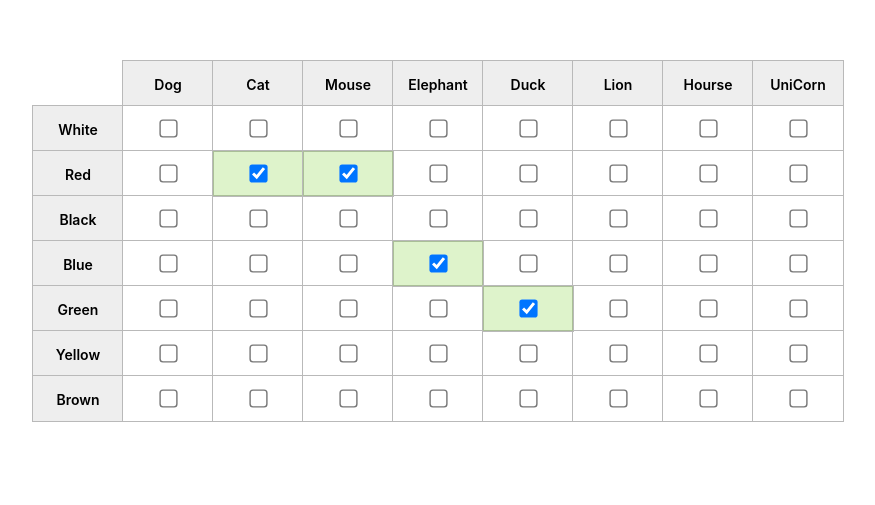
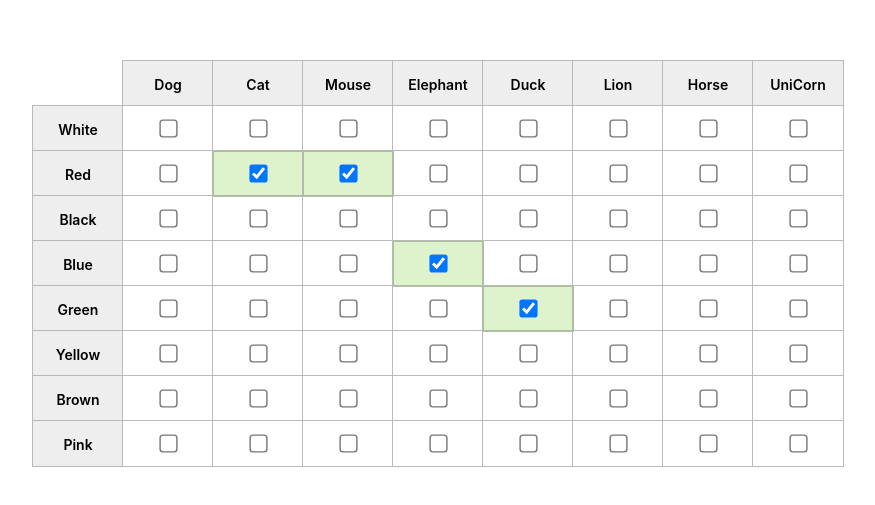
Before and after one commit to TungE610/checkbox-matrix, a React (Create React App) app: page / in a window 1280 px wide. Shown: the part 139-644 px from the top of the page, without its empty margins (267-1142 px from the left). Built offline with nearby package versions, Linux system fonts and the light colour scheme.

Commit message:
add pink to color list

```diff
--- a/src/App.js
+++ b/src/App.js
@@ -3,8 +3,8 @@ import Matrix from './components/checkbox-matrix/checkbox-matrix/CheckboxMatrix'
 
 function App() {
 
-	const twoListData = [['Dog', 'Cat', 'Mouse', 'Elephant', 'Duck', 'Lion', 'Hourse','UniCorn'],
-											 ['White', 'Red', 'Black', 'Blue', 'Green', 'Yellow', 'Brown']]
+	const twoListData = [['Dog', 'Cat', 'Mouse', 'Elephant', 'Duck', 'Lion', 'Horse','UniCorn'],
+											 ['White', 'Red', 'Black', 'Blue', 'Green', 'Yellow', 'Brown','Pink']]
   const checkedCells = [[1,1],[1,2],[3,3],[4,4]]
 
   return (
```
